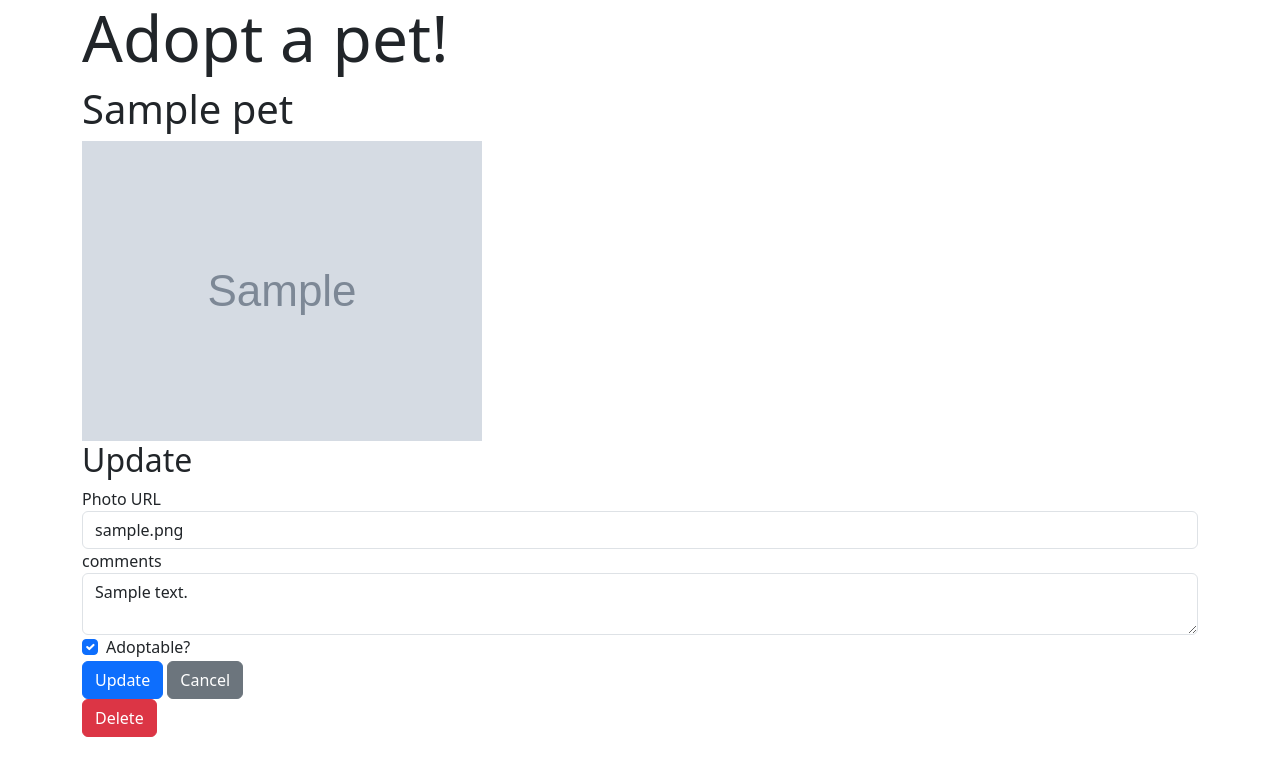
After one commit to CAWittMN/flask-adopt, a Flask app: page /pet/1/edit in a window 1280 px wide. The commit adds this page. Shown: the top 776 px of the page. Run offline with Flask 3, Linux system fonts and the light colour scheme; tables that the repository leaves empty hold one stand-in row (values such as "Sample post"); grey boxes marked "Sample" are stand-in pictures.

Commit message:
rendering forms and layout

```diff
--- a/templates/base.html
+++ b/templates/base.html
@@ -13,60 +13,17 @@
     />
   </head>
   <body>
-    <nav class="navbar navbar-expand-lg bg-body-tertiary">
-      <div class="container-fluid">
-        <a class="navbar-brand" href="#">Navbar</a>
-        <button
-          class="navbar-toggler"
-          type="button"
-          data-bs-toggle="collapse"
-          data-bs-target="#navbarNavDropdown"
-          aria-controls="navbarNavDropdown"
-          aria-expanded="false"
-          aria-label="Toggle navigation"
-        >
-          <span class="navbar-toggler-icon"></span>
-        </button>
-        <div class="collapse navbar-collapse" id="navbarNavDropdown">
-          <ul class="navbar-nav">
-            <li class="nav-item">
-              <a class="nav-link active" aria-current="page" href="#">Home</a>
-            </li>
-            <li class="nav-item">
-              <a class="nav-link" href="#">Features</a>
-            </li>
-            <li class="nav-item">
-              <a class="nav-link" href="#">Pricing</a>
-            </li>
-            <li class="nav-item dropdown">
-              <a
-                class="nav-link dropdown-toggle"
-                href="#"
-                role="button"
-                data-bs-toggle="dropdown"
-                aria-expanded="false"
-              >
-                Dropdown link
-              </a>
-              <ul class="dropdown-menu">
-                <li><a class="dropdown-item" href="#">Action</a></li>
-                <li><a class="dropdown-item" href="#">Another action</a></li>
-                <li>
-                  <a class="dropdown-item" href="#">Something else here</a>
-                </li>
-              </ul>
-            </li>
-          </ul>
-        </div>
+    <div class="container">
+      <div class="row align-items center">
+        <div class="col-6"><h3 class="display-3">Adopt a pet!</h3></div>
       </div>
-    </nav>
-    {% block content %} {% endblock %}
+    </div>
+    <div class="container">{% block content %} {% endblock %}</div>
     <script src="https://cdn.jsdelivr.net/npm/jquery@3.7.0/dist/jquery.min.js"></script>
     <script
       src="https://cdn.jsdelivr.net/npm/bootstrap@5.3.0-alpha3/dist/js/bootstrap.bundle.min.js"
       integrity="sha384-ENjdO4Dr2bkBIFxQpeoTz1HIcje39Wm4jDKdf19U8gI4ddQ3GYNS7NTKfAdVQSZe"
       crossorigin="anonymous"
     ></script>
-    <script src="/static/script.js"></script>
   </body>
 </html>
--- /dev/null
+++ b/templates/edit-pet.html
@@ -0,0 +1,32 @@
+{% extends 'base.html' %} {% block content %}
+
+<h1>{{ pet.name }}</h1>
+
+{% if pet.photo_url %}
+<img class="img-fluid" src="{{ pet.photo_url }}" />
+{% endif %}
+
+<h2>Update</h2>
+{{ form.hidden_tag() }}
+
+<form action="" method="post" novalidate>
+    {{ form.hidden_tag() }}
+    <div class="form-group">
+        {{ form.photo_url.label }}
+        {{ form.photo_url(class_="form-control", value=pet.return_image_url) }}
+    </div>
+    <div class="form-group">
+        {{ form.notes.label }}
+        {{ form.notes(class_="form-control") }}
+    </div>
+    <div class="form-group form-check">
+        {{ form.available(class_="form-check-input") }} {{ form.available.label(class='form-check-label') }}
+    </div>
+  <button class="btn btn-primary" type="submit">Update</button>
+  <a class="btn btn-secondary" href="/pet/{{ pet.id }}">Cancel</a>
+</form>
+<form action="/pet/{{ pet.id }}/delete" method='post'>
+  <button type="submit" class="btn btn-danger">Delete</button>
+</form>
+
+{% endblock %}
```
Also changed, not shown: templates/_form.html (added, +14 -0 lines), templates/add-pet.html (added, +10 -0 lines), templates/home.html (+33 -1 lines), templates/pet.html (added, +18 -0 lines).
